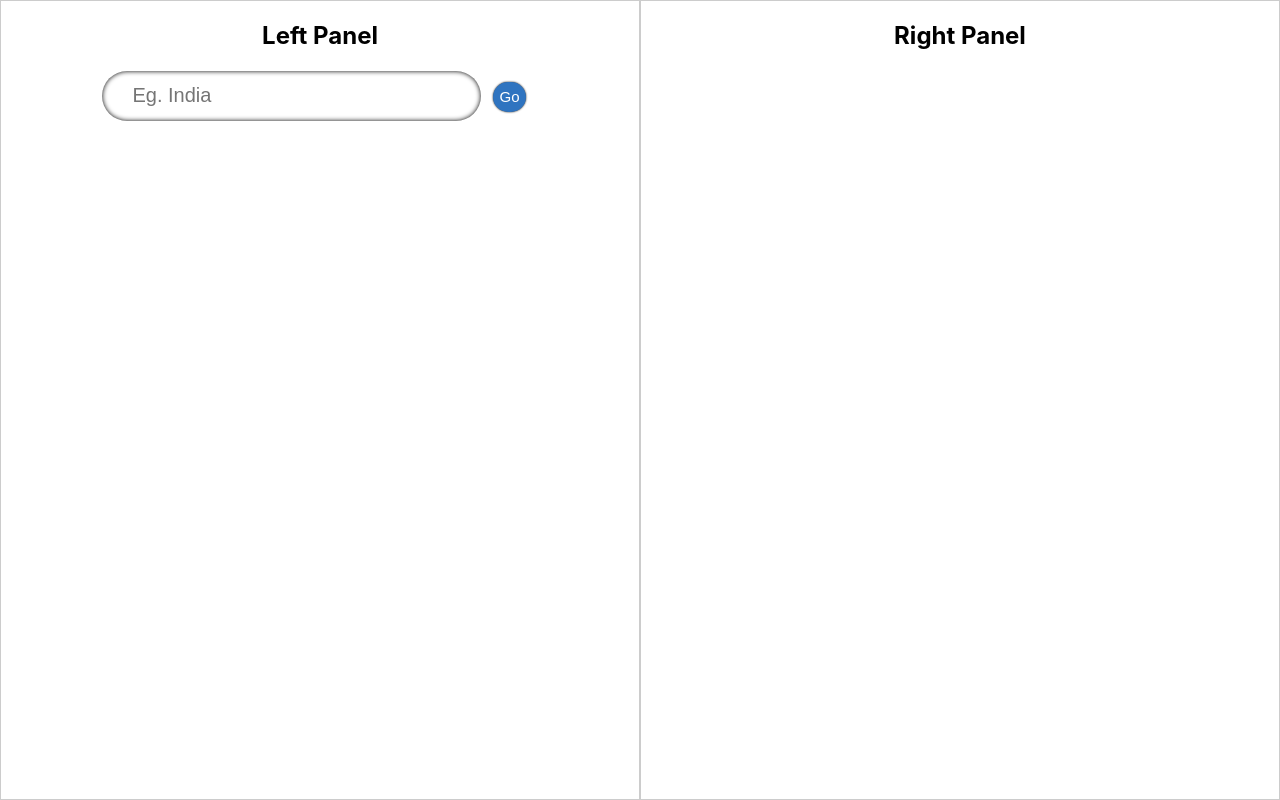
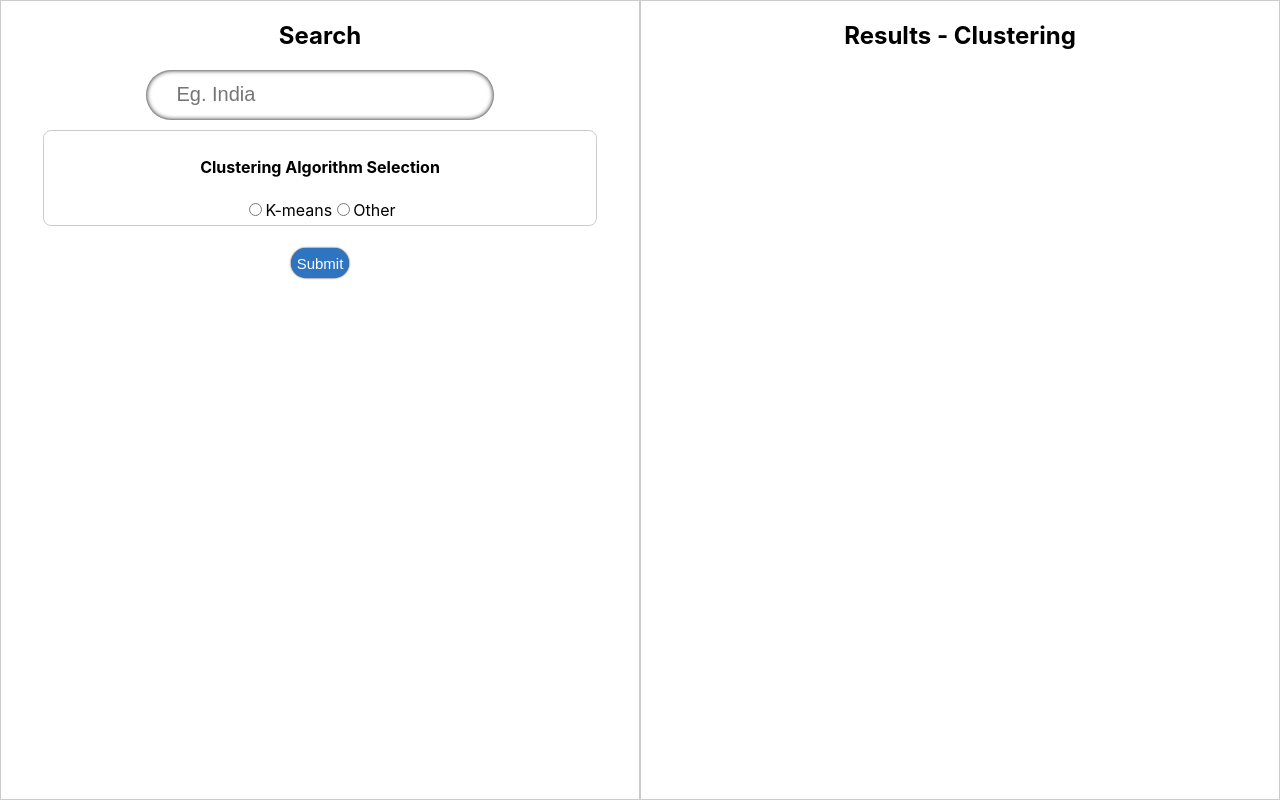
Before and after one commit to Sourya2000/Search-Result-clustering-NLP-, a React (Create React App) app in the folder frontend/react-search-app/: page / in a window 1280 px wide. Built offline with nearby package versions, Linux system fonts and the light colour scheme.

Commit message:
added search UI

```diff
--- /dev/null
+++ b/frontend/react-search-app/src/components/ClusteringAlgorithm.module.css
@@ -0,0 +1,13 @@
+.radioBox {
+  width: auto;
+  text-align: center;
+  border: 1px solid #ccc;
+  padding: 5px;
+  margin: 10px;
+  border-radius: 8px;
+}
+
+.radioBoxHeading {
+  padding-bottom: 2px;
+  border-bottom: #2f74c0;
+}
--- /dev/null
+++ b/frontend/react-search-app/src/components/ClusteringAlgorithm.tsx
@@ -0,0 +1,46 @@
+import React, { useState } from "react";
+import styles from "./ClusteringAlgorithm.module.css";
+import NumberOfClusters from "./NumberOfClusters";
+
+interface ClusteringAlgorithmProps {
+  onAlgorithmChange: (selectedAlgo: String | null) => void;
+}
+
+const ClusteringAlgorithm = ({
+  onAlgorithmChange,
+}: ClusteringAlgorithmProps) => {
+  const [selectedAlgo, setSelectedAlgo] = useState<String | null>(null);
+
+  const handleAlgorithmChange = (algorithm: String) => {
+    setSelectedAlgo(algorithm);
+    onAlgorithmChange(algorithm);
+  };
+
+  return (
+    <div className={styles.radioBox}>
+      <h4 className={styles.radioBoxHeading}>Clustering Algorithm Selection</h4>
+      <label>
+        <input
+          type="radio"
+          name="algorithm"
+          value="kMeans"
+          onChange={() => handleAlgorithmChange("kMeans")}
+        />
+        K-means
+      </label>
+      <label>
+        <input
+          type="radio"
+          name="algorithm"
+          value="radio"
+          onChange={() => handleAlgorithmChange("other")}
+        />
+        Other
+      </label>
+
+      {selectedAlgo === "kMeans" && <NumberOfClusters />}
+    </div>
+  );
+};
+
+export default ClusteringAlgorithm;
--- a/frontend/react-search-app/src/components/InputForm.module.css
+++ b/frontend/react-search-app/src/components/InputForm.module.css
@@ -1,5 +1,5 @@
 .input {
-  display: flex;
+  display: inline-block;
   width: 90%;
   position: relative;
   align-items: center;
@@ -44,3 +44,17 @@
   transform: scale(0.8);
   box-shadow: 0 0 5px black;
 }
+
+.radioBox {
+  width: auto;
+  text-align: center;
+  border: 1px solid #ccc;
+  padding: 5px;
+  margin: 10px;
+  border-radius: 8px;
+}
+
+.radioBoxHeading {
+  padding-bottom: 2px;
+  border-bottom: #2f74c0;
+}
--- a/frontend/react-search-app/src/components/InputForm.tsx
+++ b/frontend/react-search-app/src/components/InputForm.tsx
@@ -1,19 +1,32 @@
-import React from "react";
+import React, { useState } from "react";
 import styles from "./InputForm.module.css";
+import ClusteringAlgorithm from "./ClusteringAlgorithm";
 
 const InputForm = () => {
+  const [submitDisabled, setsubmitDisabled] = useState(false);
+  const handleAlgorithmChange = (selectedAlgo: String | null) => {
+    setsubmitDisabled(selectedAlgo !== "kMeans");
+  };
   return (
     <div>
-      <form action="" className=" ">
-        <div></div>
+      <form action="" className={styles.input}>
         <input
           type="text"
           placeholder="Eg. India"
           className={styles.inputSearch}
         />
-        <button className={styles.inputSubmit} type="submit">
-          Go
-        </button>
+
+        <ClusteringAlgorithm onAlgorithmChange={handleAlgorithmChange} />
+
+        <div>
+          <button
+            className={styles.inputSubmit}
+            type="submit"
+            disabled={submitDisabled}
+          >
+            Submit
+          </button>
+        </div>
       </form>
     </div>
   );
--- a/frontend/react-search-app/src/components/LeftPanel.tsx
+++ b/frontend/react-search-app/src/components/LeftPanel.tsx
@@ -5,7 +5,7 @@ import InputForm from "./InputForm";
 const LeftPanel: React.FC = () => {
   return (
     <div className={styles.leftPanel}>
-      <h2>Left Panel</h2>
+      <h2>Search</h2>
       <InputForm />
     </div>
   );
--- /dev/null
+++ b/frontend/react-search-app/src/components/NumberOfClusters.module.css
@@ -0,0 +1,19 @@
+.radioBox {
+  width: auto;
+  text-align: center;
+  border: 1px solid #ccc;
+  padding: 5px;
+  margin: 10px;
+  border-radius: 8px;
+}
+
+.radioBoxHeading {
+  padding-bottom: 2px;
+  border-bottom: #2f74c0;
+}
+
+.warningText {
+  display: block;
+  font-size: 15px;
+  color: red;
+}
--- /dev/null
+++ b/frontend/react-search-app/src/components/NumberOfClusters.tsx
@@ -0,0 +1,30 @@
+import React from "react";
+import styles from "./NumberOfClusters.module.css";
+
+const NumberOfClusters = () => {
+  return (
+    <div className={styles.radioBox}>
+      <h4 className={styles.radioBoxHeading}>Number of Clusters</h4>
+      {/* <span className={styles.warningText}>
+        *If given number of clusters is less than feature vectors dimension,
+        then floor of the square root of the feature vector dimension will be
+        taken as the number of clusters.
+      </span> */}
+      <label>
+        <input type="radio" name="kVal" value="3" checked />3 Clusters
+      </label>
+      <label>
+        <input type="radio" name="kVal" value="4" />4 Clusters
+      </label>
+      <label>
+        <input type="radio" name="kVal" value="5" />5 Clusters
+      </label>
+      <label>
+        <input type="radio" name="kVal" value="4" />
+        Optimal Clusters
+      </label>
+    </div>
+  );
+};
+
+export default NumberOfClusters;
--- a/frontend/react-search-app/src/components/RightPanel.tsx
+++ b/frontend/react-search-app/src/components/RightPanel.tsx
@@ -4,7 +4,7 @@ import styles from "./RightPanel.module.css";
 const RightPanel: React.FC = () => {
   return (
     <div className={styles.rightPanel}>
-      <h2>Right Panel</h2>
+      <h2>Results - Clustering</h2>
       {/* Add your content for the right panel */}
     </div>
   );
```
